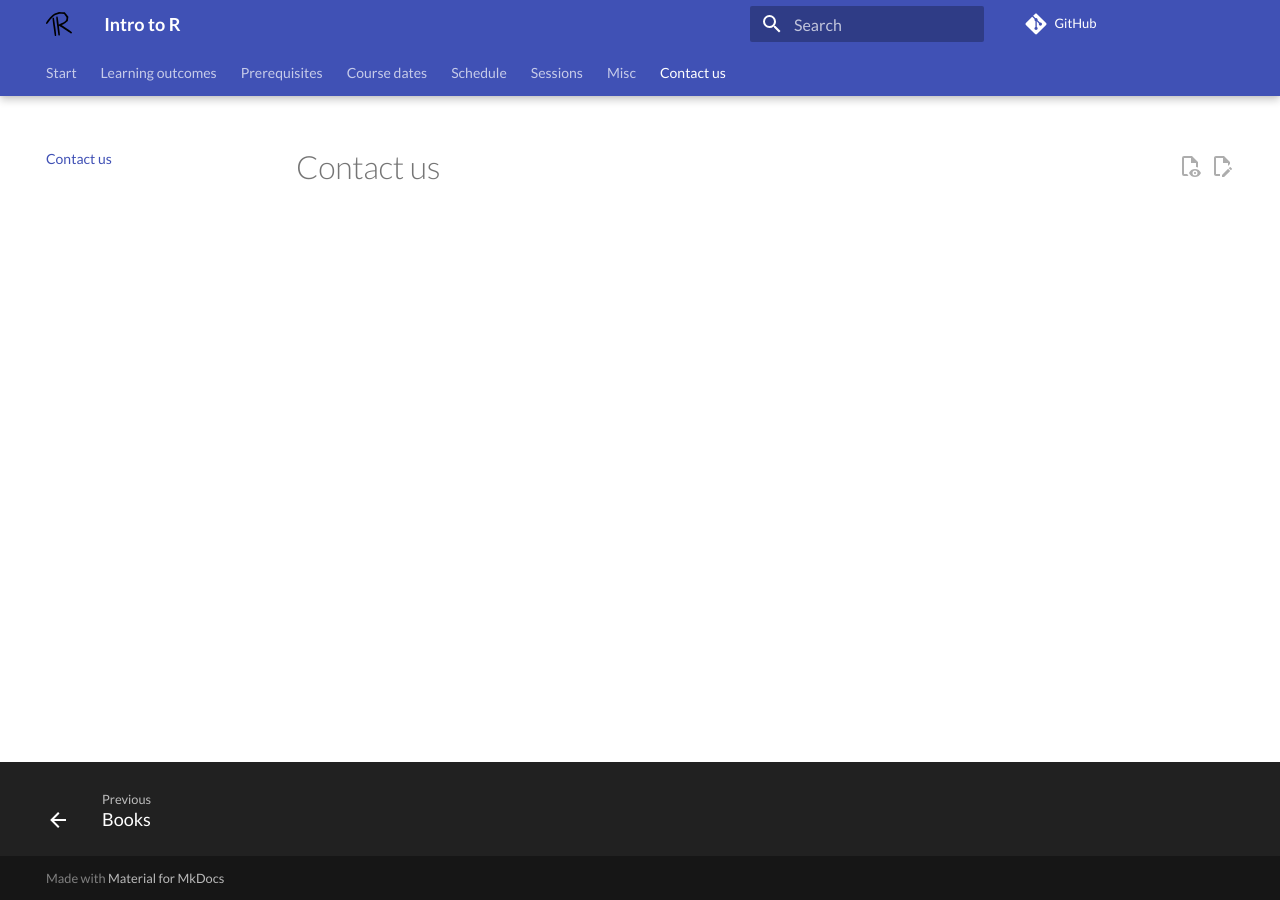
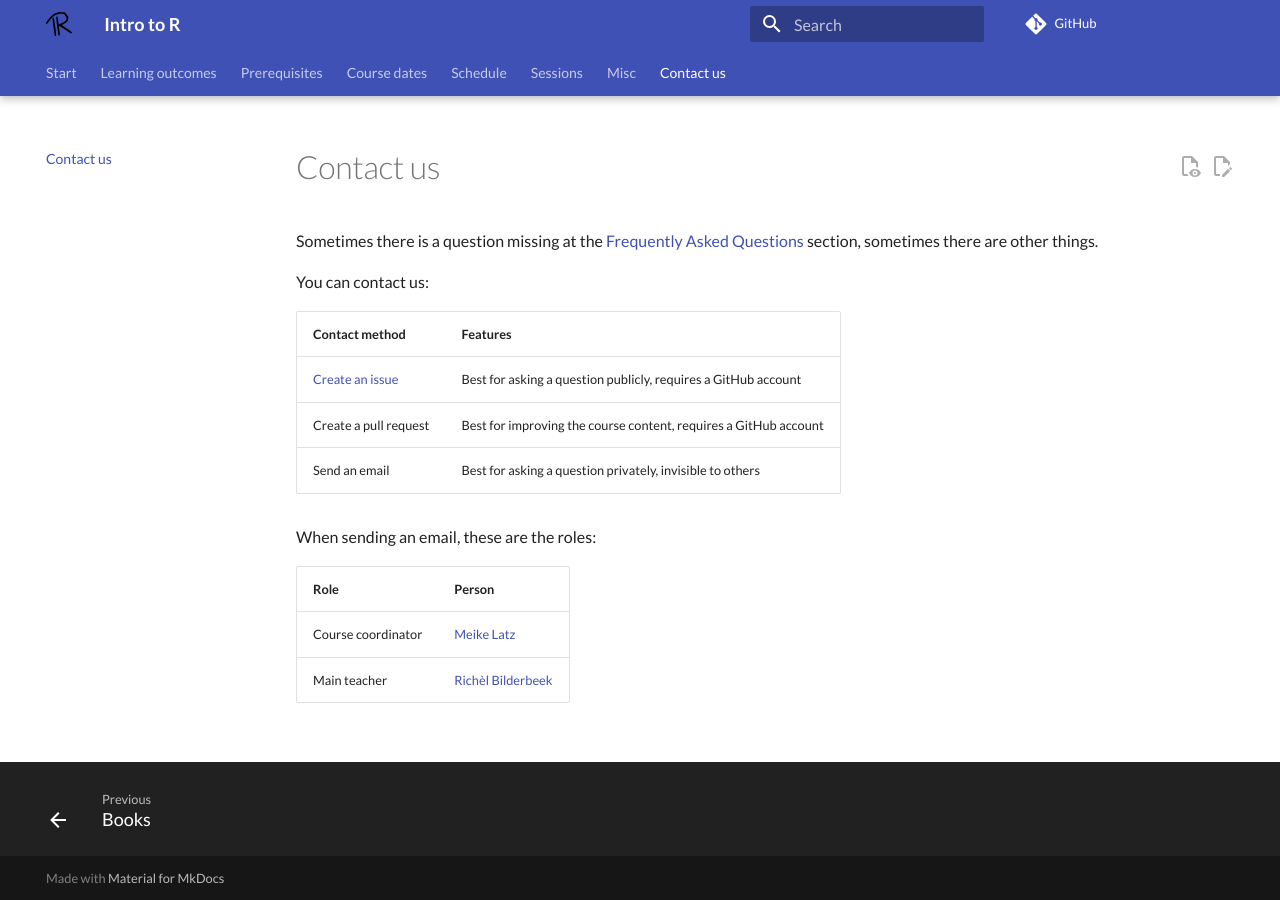
Before and after one commit to richelbilderbeek/intro_r_course, an MkDocs documentation site: the page built from docs/contact_us.md, in a window 1280 px wide. Built offline with MkDocs 1.6.1 and Material for MkDocs 9.7.7, drawn with Linux system fonts in a browser that asks for light colours; comment, search, counter and statistics services are not loaded.

Commit message:
Add 'Contact us'

```diff
--- a/docs/contact_us.md
+++ b/docs/contact_us.md
@@ -1 +1,34 @@
+---
+tags:
+  - contact
+  - email
+  - talk
+  - find
+  - speak
+  - meet
+---
+
 # Contact us
+
+Sometimes there is a question missing at
+the [Frequently Asked Questions](faq.md) section,
+sometimes there are other things.
+
+You can contact us:
+
+<!-- markdownlint-disable MD013 --><!-- Tables cannot be split up over lines, hence will break 80 characters per line -->
+
+Contact method                                                                |Features
+------------------------------------------------------------------------------|------------------------------------------------------------------------------
+[Create an issue](https://github.com/richelbilderbeek/intro_r_course/issues)  |Best for asking a question publicly, requires a GitHub account
+Create a pull request                                                         |Best for improving the course content, requires a GitHub account
+Send an email                                                                 |Best for asking a question privately, invisible to others
+
+<!-- markdownlint-enable MD013 -->
+
+When sending an email, these are the roles:
+
+Role              |Person
+------------------|------------------------------------
+Course coordinator|[Meike Latz](https://meikelatz.com/contact)
+Main teacher      |[Richèl Bilderbeek](https://www.uu.se/en/contact-and-organisation/staff?query=N21-617)
```
